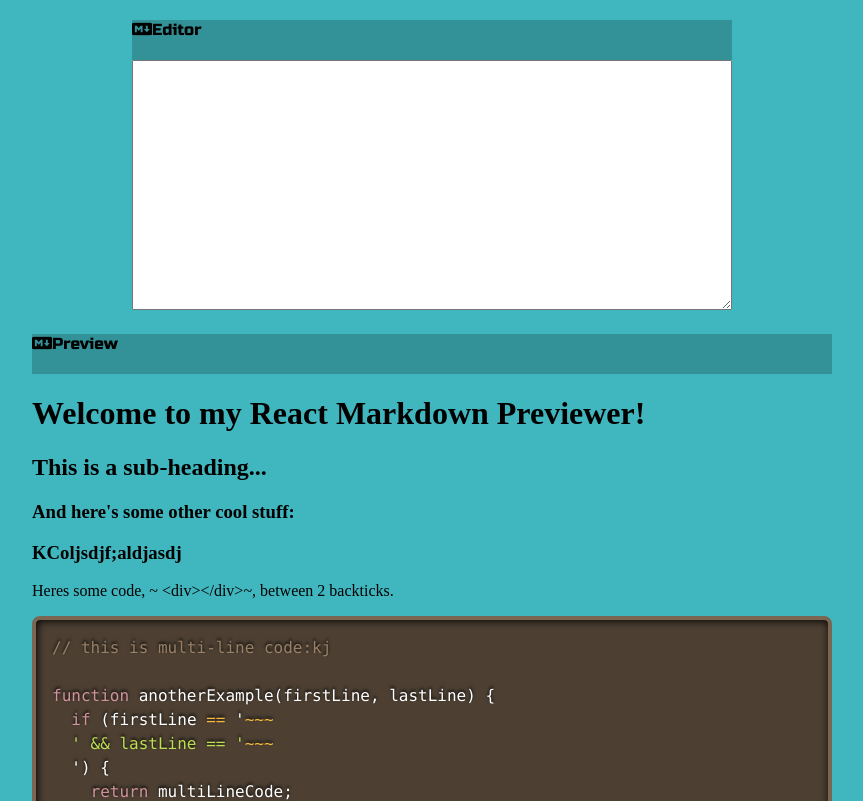
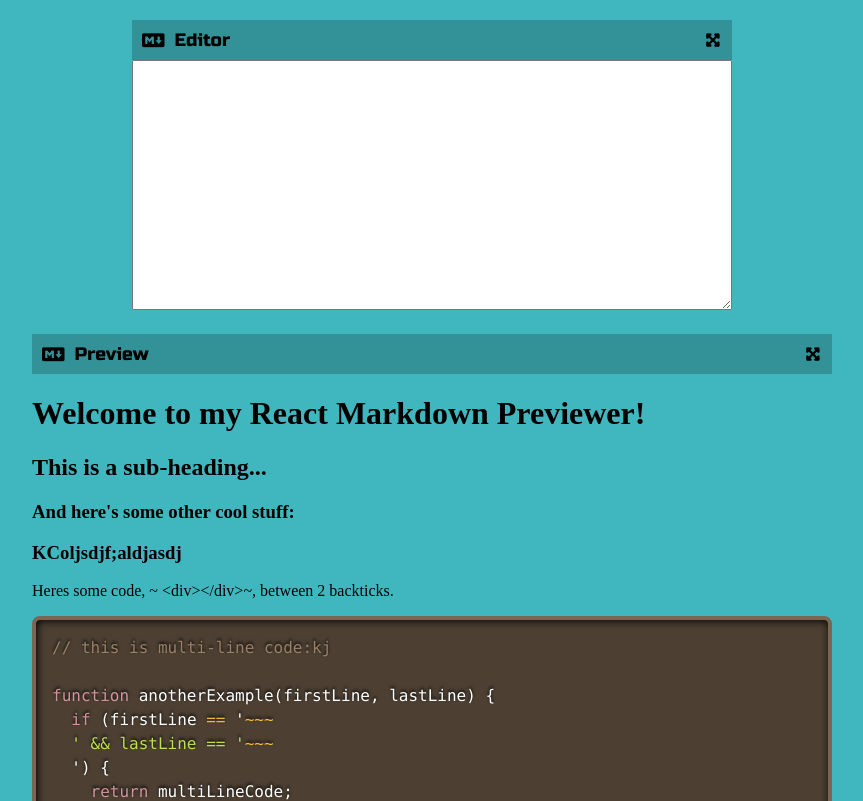
Before and after one commit to errami01/markdown-previewer, a React (Create React App) app: page / in a window 1280 px wide. Shown: the top 801 px of the page, without its empty margins (208-1071 px from the left). Built offline with nearby package versions, Linux system fonts and the light colour scheme.

Commit message:
Add and style arrows icon

```diff
--- a/src/App.css
+++ b/src/App.css
@@ -22,9 +22,18 @@ body{
 
 }
 header{
+    display: flex;
+    align-items: center;
     background-color: var(--dark-color);
     height: 40px;
     font-family: 'Russo One';
+    font-size: 18px;
+    gap: 10px;
+    padding: 10px;
+}
+.fa-arrows-alt{
+    margin-left: auto;
+    transform: rotate(45deg);
 }
 textarea{
     width: 100%;
--- a/src/App.js
+++ b/src/App.js
@@ -78,11 +78,17 @@ console.log(users.map(user => user.age)); // [30, 28, 25]
   return (
     <div className="App">
       <div className='editor'>
-        <header><i class="fa-brands fa-markdown"></i>Editor</header>
+        <header>
+          <i class="fa-brands fa-markdown"></i>
+          Editor
+          <i class="fa fa-arrows-alt"></i></header>
         <textarea />
       </div>
       <div className='preview'>
-        <header><i class="fa-brands fa-markdown"></i>Preview</header>
+        <header>
+          <i class="fa-brands fa-markdown"></i>
+          Preview
+          <i class="fa fa-arrows-alt"></i></header>
           <ReactMarkdown
             remarkPlugins={[remarkGfm]}
             children={defaultText}
```
